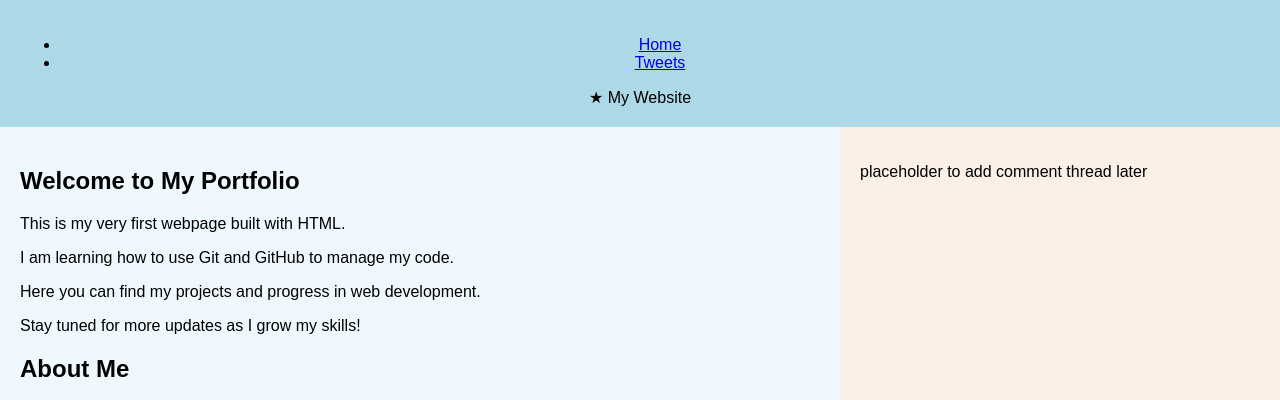
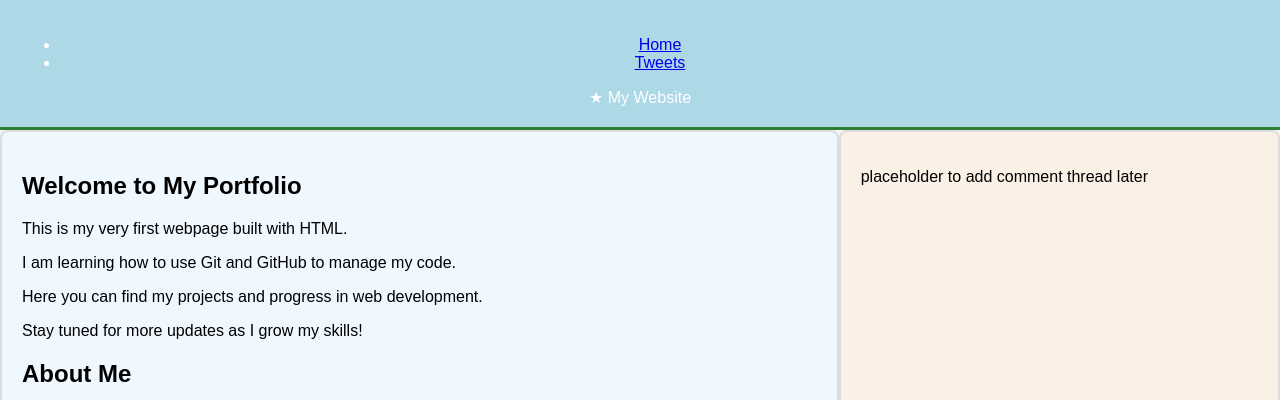
Before and after one commit to tumynaxy-crypto/alx_html_css, a plain HTML site: page css_basic/index.html in a window 1280 px wide. Shown: the top 400 px of the page. Drawn offline with Linux system fonts and the light colour scheme.

Commit message:
stlts.css

```diff
--- a/css_basic/styles.css
+++ b/css_basic/styles.css
@@ -1,5 +1,6 @@
 /* Body is a flex container in column layout */
 body {
+   background-color: #f5f5f5;
   display: flex;
   flex-direction: column;
   min-height: 100vh;
@@ -16,6 +17,10 @@ main {
 
 /* Article takes 2/3 width */
 article {
+  background-color: #ffffff;
+    border: 2px solid #ddd;
+    border-radius: 8px;
+    padding: 20px;
   flex: 2;
   padding: 20px;
   overflow-y: auto;
@@ -24,6 +29,9 @@ article {
 
 /* Aside takes 1/3 width */
 aside {
+  background-color: #faf0e6;
+  border: 2px solid #ddd;
+  border-radius: 8px;
   flex: 1;
   padding: 20px;
   overflow-y: auto;
@@ -32,6 +40,10 @@ aside {
 
 /* Optional styling for header and footer */
 header, footer {
+  background-color: #4CAF50;
+  color: white;
+  border-bottom: 3px solid #2e7d32;
+  text-align: center;
   padding: 20px;
   background-color: #add8e6;
   text-align: center;
```
